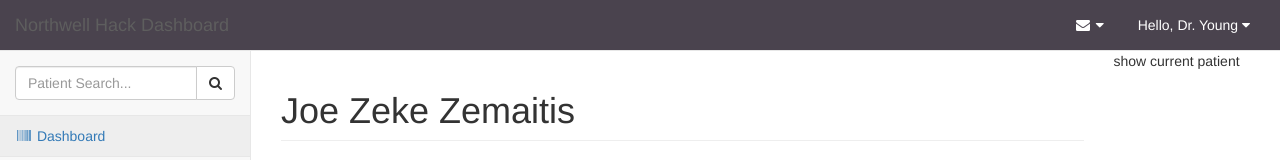
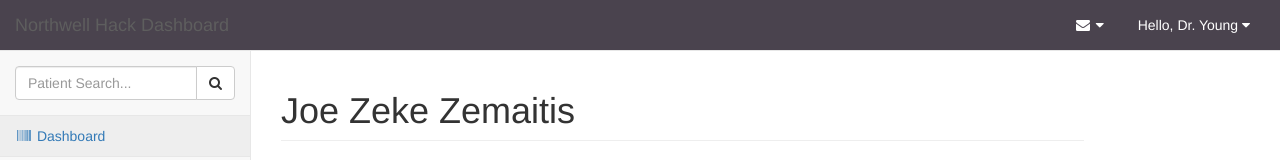
Before and after one commit to yagrawala/cewit_hack_site, a website: page pages/index.html in a window 1280 px wide. Shown: the top 160 px of the page. Drawn offline with Linux system fonts and the light colour scheme.

Commit message:
comment show current user

```diff
--- a/pages/index.html
+++ b/pages/index.html
@@ -175,9 +175,9 @@
                 <div class="col-lg-10">
                     <h1 class="page-header">Joe Zeke Zemaitis</h1>
                 </div>
-                <div class="col-lg-2">
+                <!-- <div class="col-lg-2">
                     <p>show current patient</p>
-                </div>
+                </div> -->
                 <!-- /.col-lg-12 -->
             </div>
             <!-- /.row -->
```
